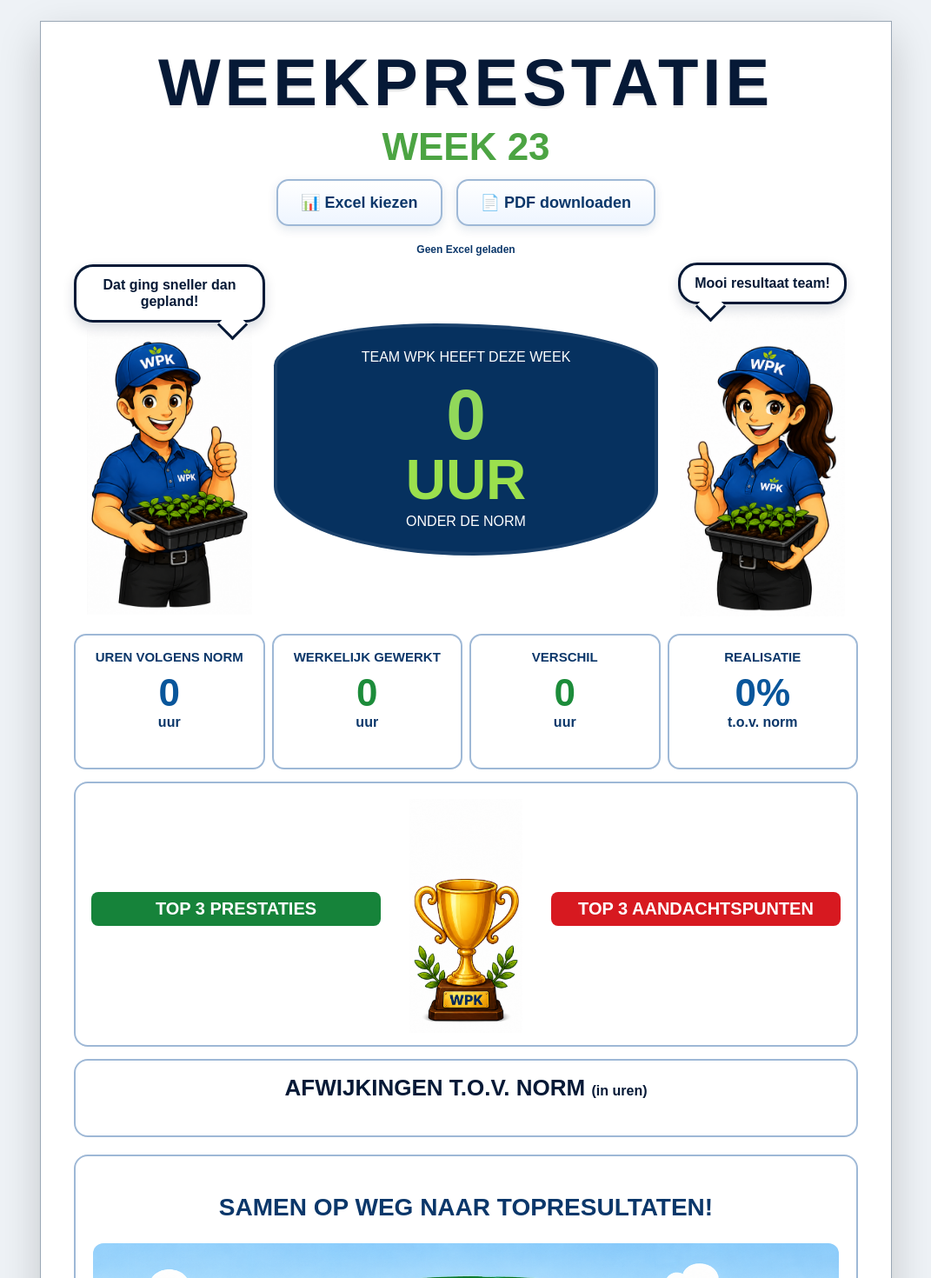
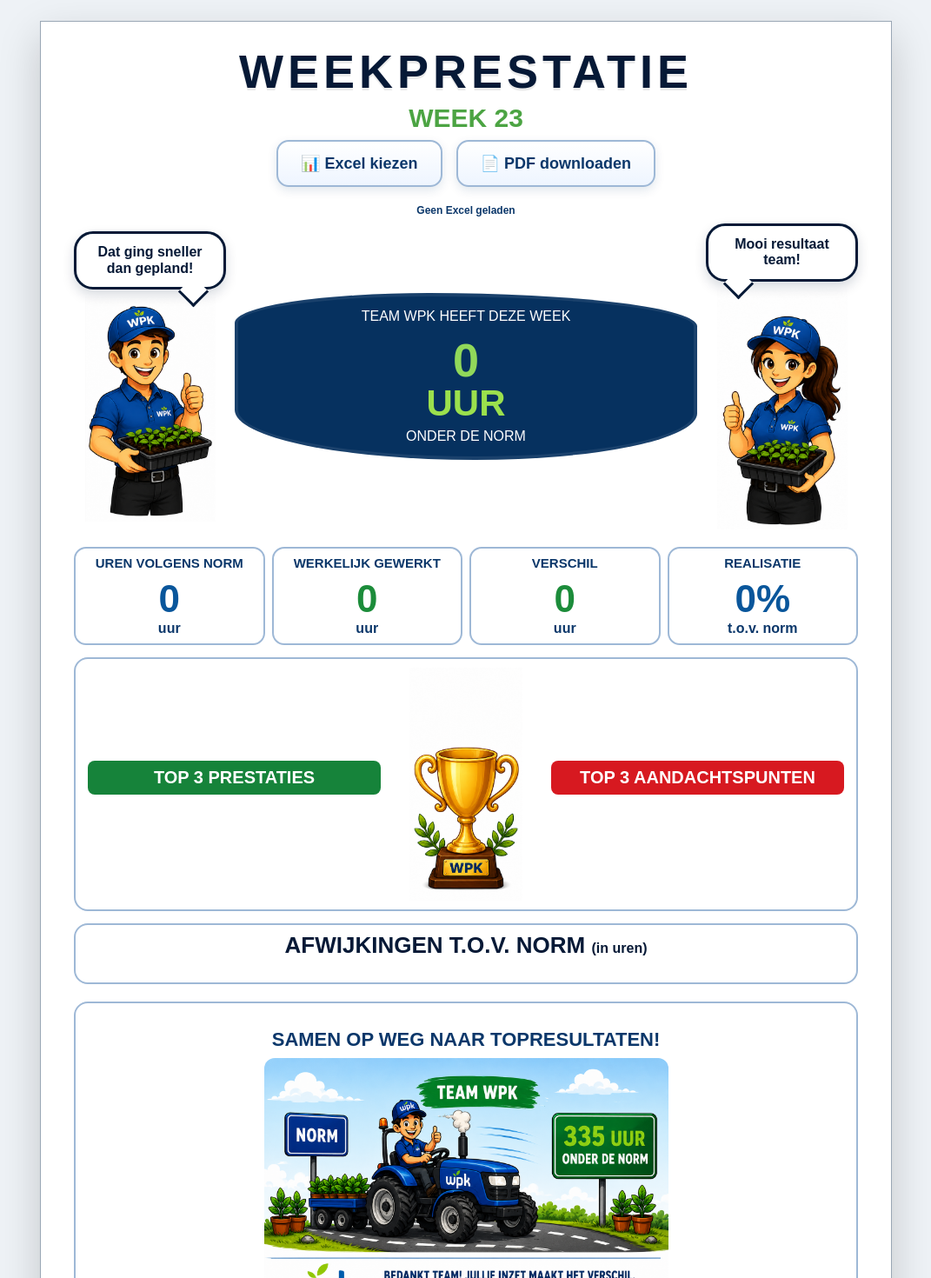
Before and after one commit to infoflorith-dev/wpk-weekprestatie, a React (Vite) app: page / in a window 1280 px wide. Shown: the top 1470 px of the page at 87% size, without its empty margins (104-1175 px from the left). Built offline with nearby package versions, Linux system fonts and the light colour scheme.

Commit message:
Update App.css

```diff
--- a/src/App.css
+++ b/src/App.css
@@ -453,3 +453,64 @@ body {
   margin: 0 auto;
   border-radius: 12px;
 }
+/* EXTRA COMPACT VOOR 1 A4 */
+.title {
+  font-size: 54px;
+}
+
+.week {
+  font-size: 30px;
+  margin-bottom: 8px;
+}
+
+.hero {
+  grid-template-columns: 175px 1fr 175px;
+}
+
+.worker img {
+  width: 150px;
+}
+
+.hero-center {
+  padding: 18px;
+}
+
+.score {
+  font-size: 54px;
+}
+
+.score-unit {
+  font-size: 42px;
+}
+
+.stat-card {
+  min-height: 76px;
+  padding: 8px 6px;
+}
+
+.top-section {
+  padding: 10px 14px;
+}
+
+.chart-section {
+  padding: 10px 14px 8px;
+}
+
+.chart-col {
+  grid-template-rows: 58px 4px 48px 28px;
+}
+
+.road-section {
+  padding: 10px 14px;
+}
+
+.road-title {
+  font-size: 22px;
+  margin-bottom: 8px;
+}
+
+.tractor-banner {
+  max-height: 310px;
+  width: auto;
+  max-width: 100%;
+}
```
